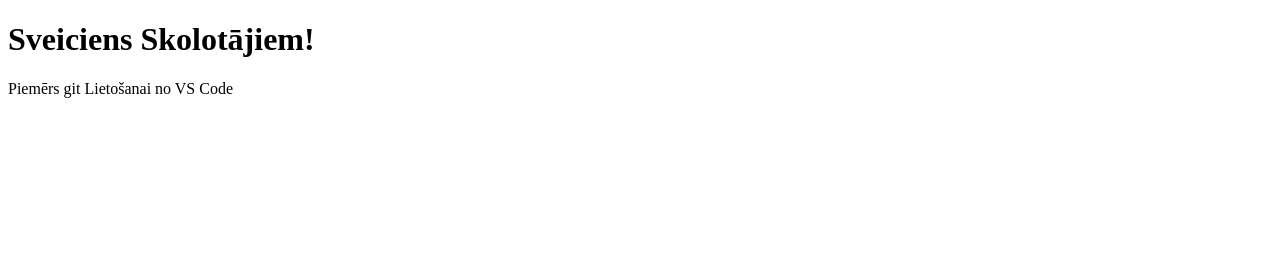
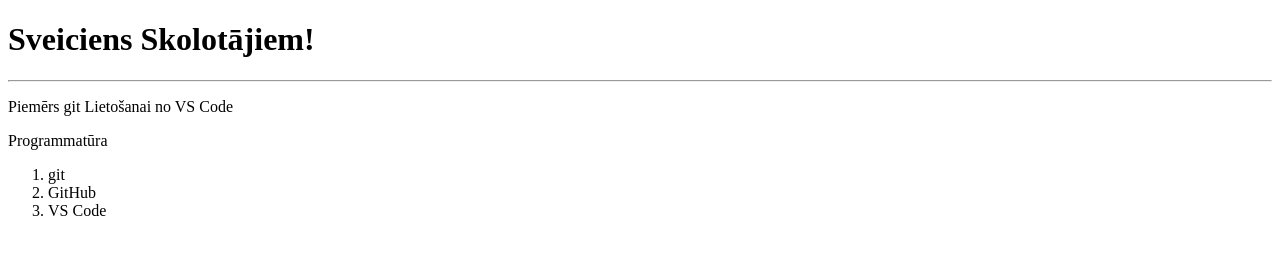
Before and after one commit to AnitaGudkova/atminas_spele, a plain HTML site: page index.html in a window 1280 px wide. Drawn offline with Linux system fonts and the light colour scheme.

Commit message:
Izmainas

```diff
--- a/index.html
+++ b/index.html
@@ -4,10 +4,17 @@
     <meta charset="UTF-8">
     <meta http-equiv="X-UA-Compatible" content="IE=edge">
     <meta name="viewport" content="width=device-width, initial-scale=1.0">
-    <title>StertIT kursu lapas piem</title>
+    <title>StartIT kursu lapas piem</title>
 </head>
 <body>
     <h1>Sveiciens Skolotājiem!</h1>
+    <hr/>
     <p>Piemērs git Lietošanai no VS Code</p>
+    <p>Programmatūra</p>
+    <ol>
+        <li>git</li>
+        <li>GitHub</li>
+        <li>VS Code</li>
+    </ol>
 </body>
 </html>
```
